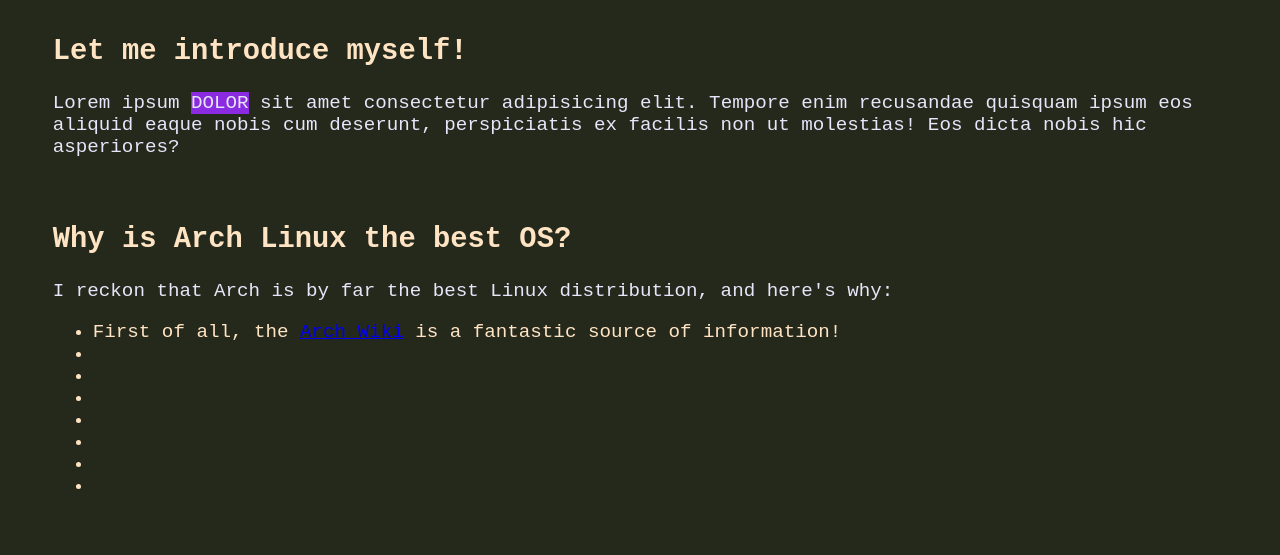
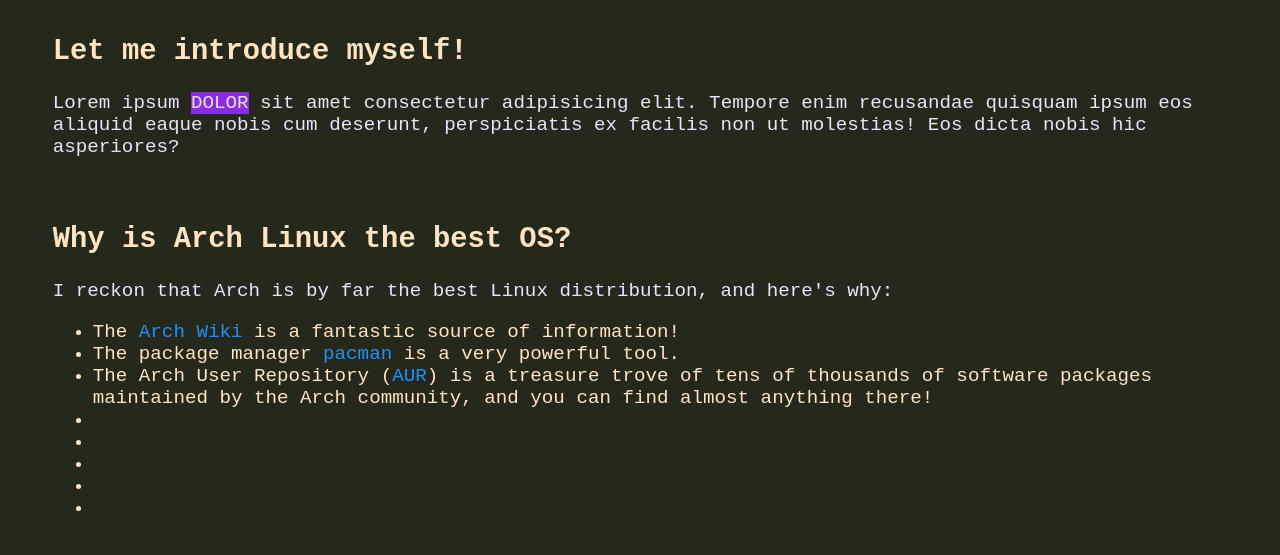
Before and after one commit to fastoch/CSS_Dave_Gray_tutorial, a plain HTML site: page index.html in a window 1280 px wide. Shown: the part 240-795 px from the top of the page. Drawn offline with Linux system fonts and the light colour scheme.

Commit message:
chapter 7 styling links + improving new website

```diff
--- a/css/style.css
+++ b/css/style.css
@@ -59,3 +59,20 @@ input, button {
 p {
     color: lavender;
 }
+
+a {
+    text-decoration: none; /* remove underline from hyperlinks */
+    color: dodgerblue;
+}
+
+a:visited {
+    color: blueviolet;
+}
+
+a:hover {
+    color: rgb(251, 109, 251); /* apply this color when hovering mouse over hyperlinks */
+}
+
+a:active {
+    color: red;
+}
--- a/index.html
+++ b/index.html
@@ -41,9 +41,9 @@
             <p>
                 I reckon that Arch is by far the best Linux distribution, and here's why:
                 <ul>
-                    <li>First of all, the <a href="https://wiki.archlinux.org/" target="_blank">Arch Wiki</a> is a fantastic source of information!</li>
-                    <li></li>
-                    <li></li>
+                    <li>The <a href="https://wiki.archlinux.org/" target="_blank">Arch Wiki</a> is a fantastic source of information!</li>
+                    <li>The package manager <a href="https://itsfoss.com/pacman-command/" target="_blank">pacman</a> is a very powerful tool.</li>
+                    <li>The Arch User Repository (<a href="https://linuxiac.com/how-to-install-aur-packages-in-arch-linux/" target="_blank">AUR</a>) is a treasure trove of tens of thousands of software packages maintained by the Arch community, and you can find almost anything there!</li>
                     <li></li>
                     <li></li>
                     <li></li>
```
